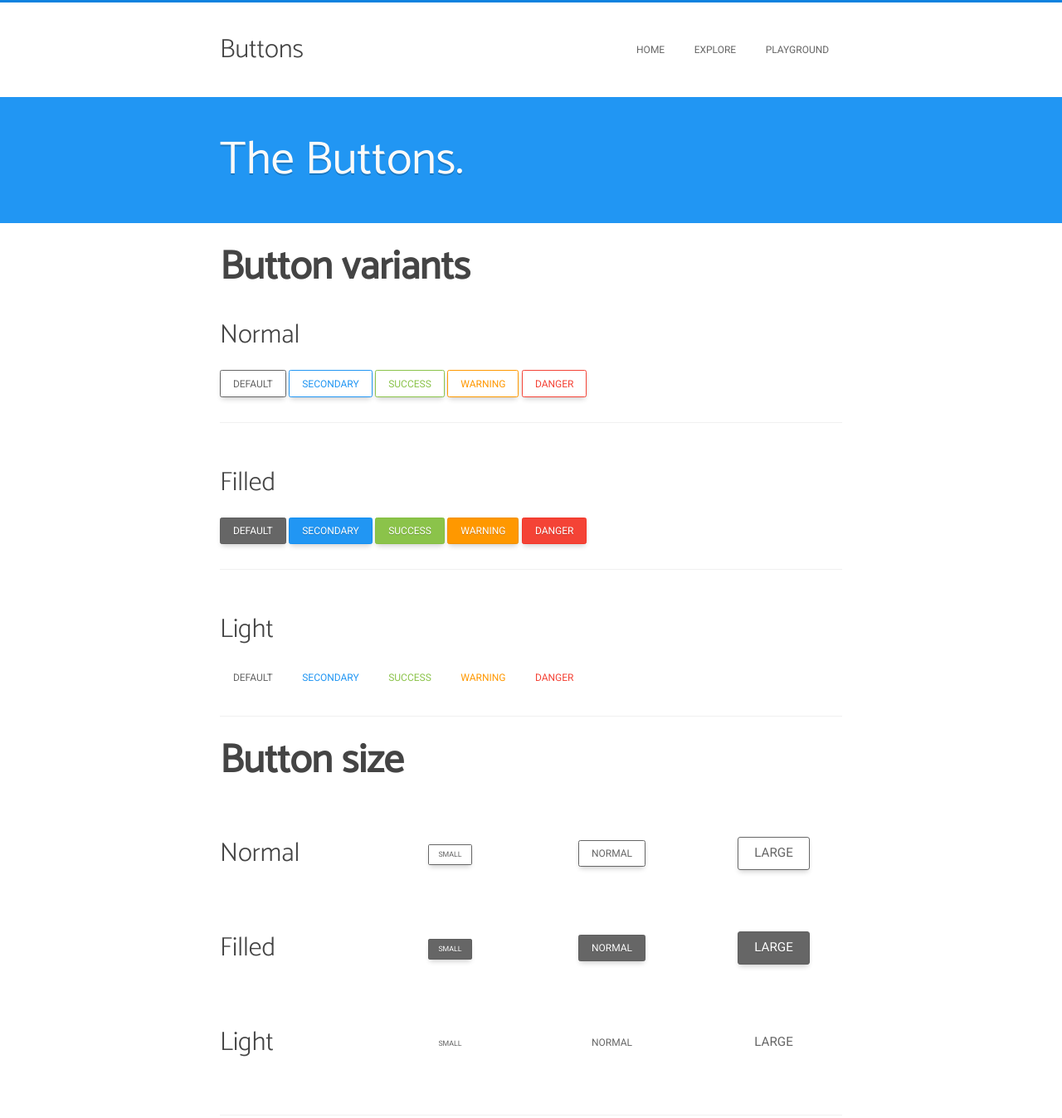
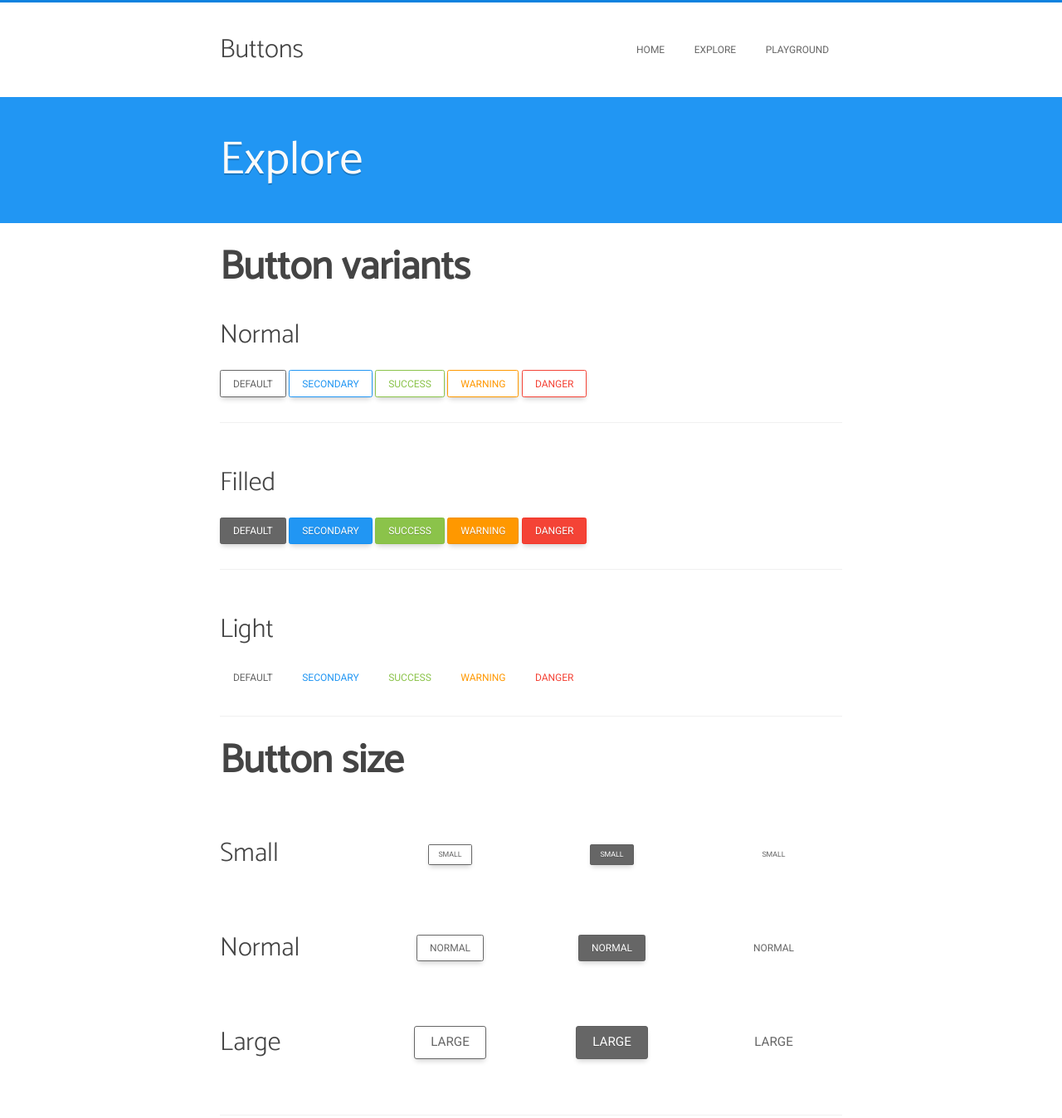
Before and after one commit to skrajewski/the-buttons, a website: page public/explore.html in a window 1280 px wide. Shown: the top 1348 px of the page at 83% size. Drawn offline with Linux system fonts and the light colour scheme.

Commit message:
Change buttons order in size section

```diff
--- a/public/explore.html
+++ b/public/explore.html
@@ -31,7 +31,7 @@
 
     <section id="intro">
         <div class="container">
-            <p>The Buttons.</p>
+            <p>Explore</p>
         </div>
     </section>
 
@@ -82,25 +82,23 @@
 
             <div class="demo-section">
                 <div class="row">
-                    <div class="col v-center"><h2>Normal</h2></div>
+                    <div class="col v-center"><h2>Small</h2></div>
                     <div class="col v-center h-center"><button class="button button-small">Small</button></div>
-                    <div class="col v-center h-center"><button class="button">Normal</button></div>
-                    <div class="col v-center h-center"><button class="button button-large">Large</button></div>
+                    <div class="col v-center h-center"><button class="button button-small button-filled">Small</button></div>
+                    <div class="col v-center h-center"><button class="button button-small button-light">Small</button></div>
                 </div>
 
                 <div class="row">
-                    <div class="col v-center"><h2>Filled</h2></div>
-
-                    <div class="col v-center h-center"><button class="button button-filled button-small">Small</button></div>
+                    <div class="col v-center"><h2>Normal</h2></div>
+                    <div class="col v-center h-center"><button class="button">Normal</button></div>
                     <div class="col v-center h-center"><button class="button button-filled">Normal</button></div>
-                    <div class="col v-center h-center"><button class="button button-filled button-large">Large</button></div>
-
+                    <div class="col v-center h-center"><button class="button button-light">Normal</button></div>
                 </div>
 
                 <div class="row">
-                    <div class="col v-center"><h2>Light</h2></div>
-                    <div class="col v-center h-center"><button class="button button-light button-small">Small</button></div>
-                    <div class="col v-center h-center"><button class="button button-light">Normal</button></div>
+                    <div class="col v-center"><h2>Large</h2></div>
+                    <div class="col v-center h-center"><button class="button button-large">Large</button></div>
+                    <div class="col v-center h-center"><button class="button button-filled button-large">Large</button></div>
                     <div class="col v-center h-center"><button class="button button-light button-large">Large</button></div>
                 </div>
             </div>
```
Also changed, not shown: build/explore.html.
